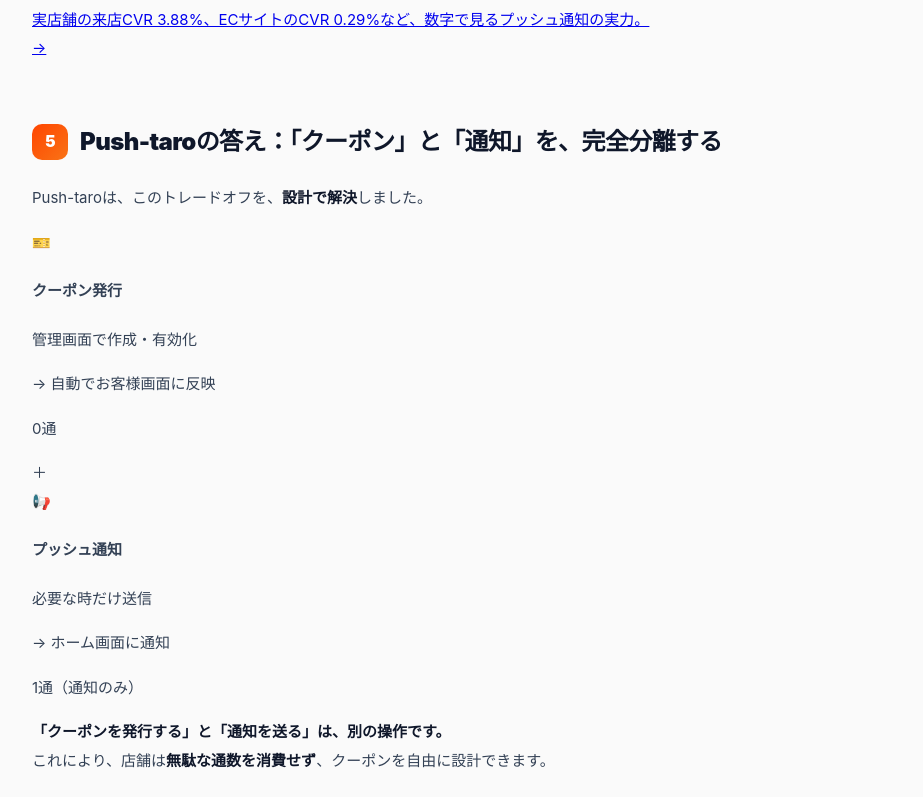
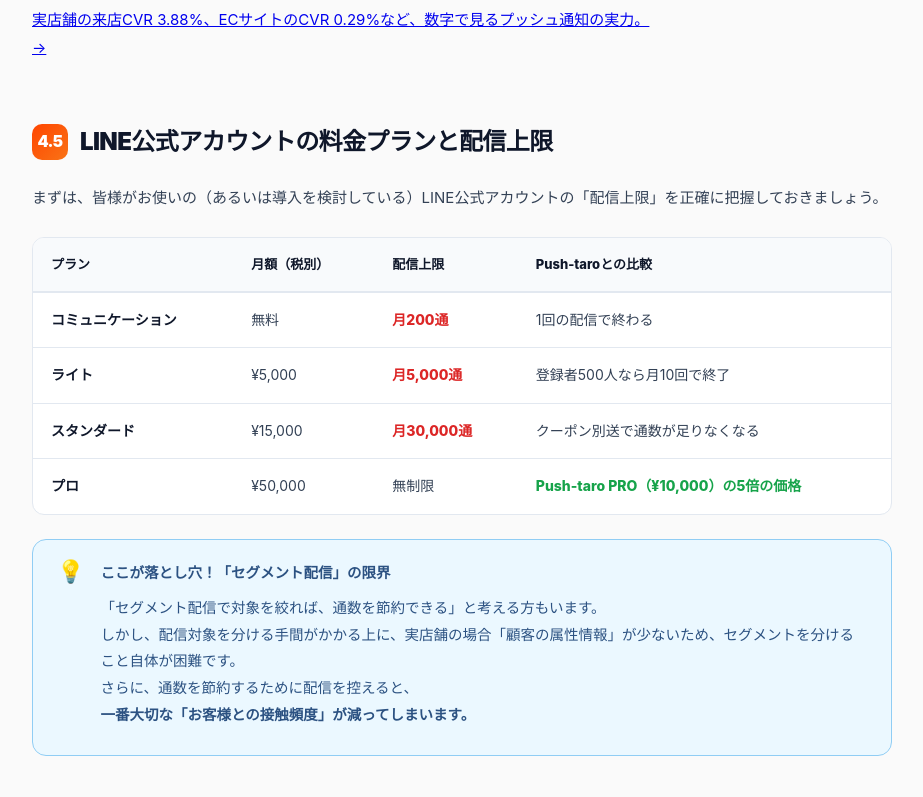
Before and after one commit to thellcishii-lang/push-taro, a Next.js app: page /guide/line-comparison in a window 1280 px wide. Shown: the part 5803-6600 px from the top of the page, without its empty margins (178-1101 px from the left). Built offline with nearby package versions, Linux system fonts and the light colour scheme; no server answers.

Commit message:
Update LineComparisonClient.tsx

```diff
--- a/app/guide/line-comparison/LineComparisonClient.tsx
+++ b/app/guide/line-comparison/LineComparisonClient.tsx
@@ -402,6 +402,65 @@ export default function LineComparisonClient() {
             </div>
             <div className="next-article-arrow">→</div>
           </Link>
+
+                    {/* ============================================================
+              NEW: LINEの料金プランと配信上限
+          ============================================================ */}
+          <h2><span className="num">4.5</span>LINE公式アカウントの料金プランと配信上限</h2>
+          <p>
+            まずは、皆様がお使いの（あるいは導入を検討している）LINE公式アカウントの「配信上限」を正確に把握しておきましょう。
+          </p>
+
+          <div className="g-table-wrap">
+            <table className="g-table">
+              <thead>
+                <tr>
+                  <th>プラン</th>
+                  <th>月額（税別）</th>
+                  <th>配信上限</th>
+                  <th>Push-taroとの比較</th>
+                </tr>
+              </thead>
+              <tbody>
+                <tr>
+                  <td><strong>コミュニケーション</strong></td>
+                  <td>無料</td>
+                  <td className="no">月200通</td>
+                  <td>1回の配信で終わる</td>
+                </tr>
+                <tr>
+                  <td><strong>ライト</strong></td>
+                  <td>¥5,000</td>
+                  <td className="no">月5,000通</td>
+                  <td>登録者500人なら月10回で終了</td>
+                </tr>
+                <tr>
+                  <td><strong>スタンダード</strong></td>
+                  <td>¥15,000</td>
+                  <td className="no">月30,000通</td>
+                  <td>クーポン別送で通数が足りなくなる</td>
+                </tr>
+                <tr>
+                  <td><strong>プロ</strong></td>
+                  <td>¥50,000</td>
+                  <td>無制限</td>
+                  <td className="yes">Push-taro PRO（¥10,000）の5倍の価格</td>
+                </tr>
+              </tbody>
+            </table>
+          </div>
+
+          <div className="g-callout info">
+            <span className="ico">💡</span>
+            <div>
+              <p><strong>ここが落とし穴！「セグメント配信」の限界</strong></p>
+              <p>
+                「セグメント配信で対象を絞れば、通数を節約できる」と考える方もいます。<br />
+                しかし、配信対象を分ける手間がかかる上に、実店舗の場合「顧客の属性情報」が少ないため、セグメントを分けること自体が困難です。<br />
+                さらに、通数を節約するために配信を控えると、<strong>一番大切な「お客様との接触頻度」が減ってしまいます。</strong>
+              </p>
+            </div>
+          </div>
 
           {/* ============================================================
               5. Push-taroの答え：完全分離
```
